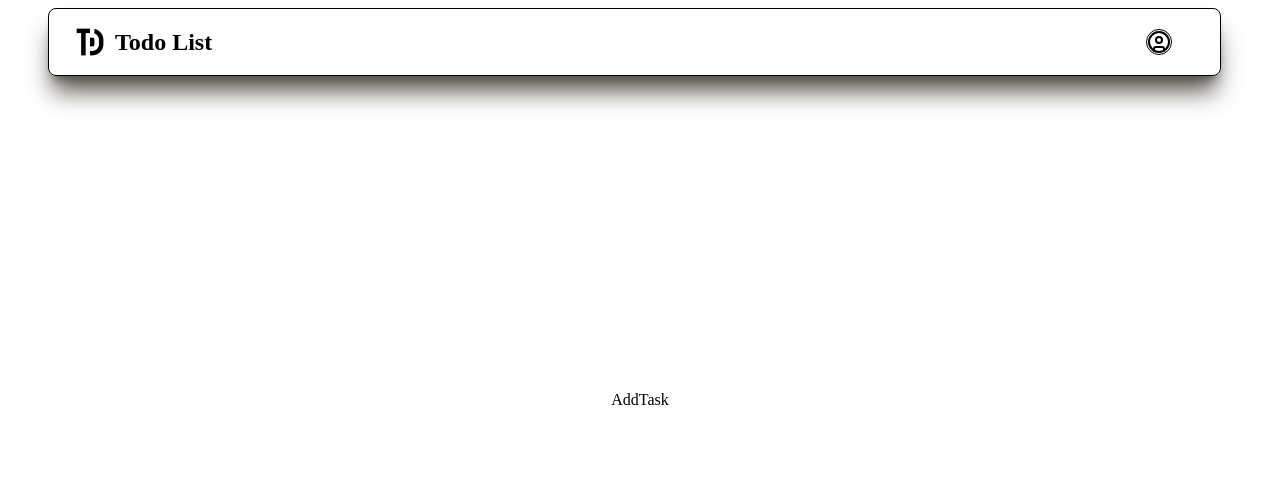
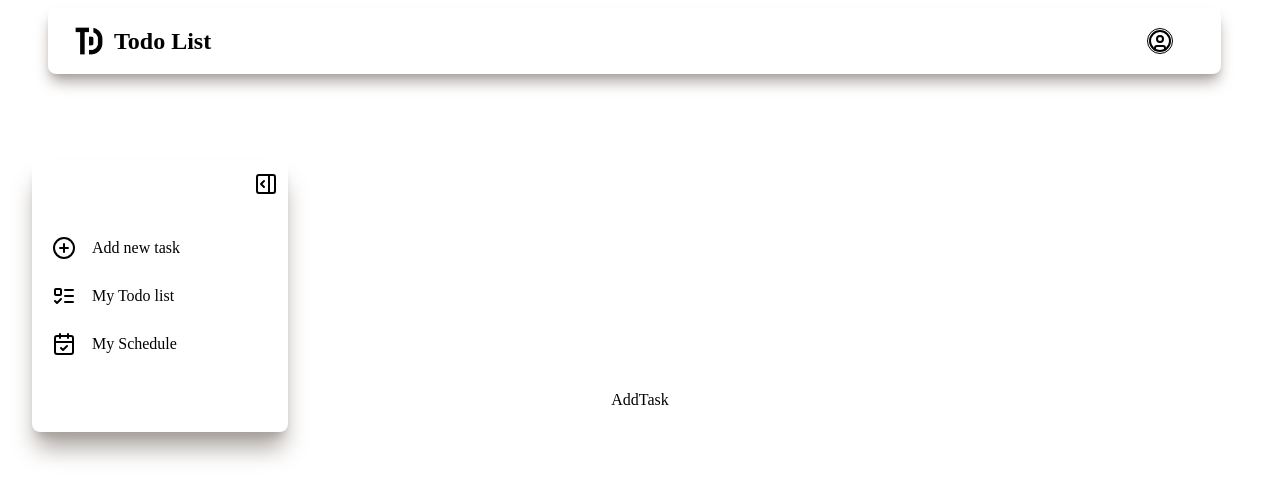
Before and after one commit to AinaElie/App_todo_list_preprod, a Next.js app: page /home/addTask in a window 1280 px wide. Shown: the top 500 px of the page. Built offline with nearby package versions, Linux system fonts and the light colour scheme; no server answers.

Commit message:
feat: add menu sidebar

```diff
--- /dev/null
+++ b/app/components/Menu.tsx
@@ -0,0 +1,44 @@
+"use client";
+
+import { useState } from "react";
+import SideBar from "./layout/SideBar";
+
+export default function Menu() {
+  const [isOpen, setOpen] = useState(false);
+
+  const OnClick = () => {
+    setOpen(!isOpen);
+  };
+
+  return (
+    <div
+      className={`shadow-xl shadow-stone-400 fixed left-8 top-40 overflow-hidden py-8 rounded-lg transition-all ${
+        isOpen == true ? "w-14" : "w-1/5"
+      }`}
+    >
+      <button
+        onClick={() => OnClick()}
+        className={`right-2.5 absolute top-3 transition-all cursor-pointer ${
+          isOpen == true ? "rotate-180" : "rotate-0"
+        }`}
+      >
+        <svg
+          xmlns="http://www.w3.org/2000/svg"
+          width="24"
+          height="24"
+          viewBox="0 0 24 24"
+          fill="none"
+          stroke="#000000"
+          stroke-width="2"
+          stroke-linecap="round"
+          stroke-linejoin="round"
+        >
+          <rect width="18" height="18" x="3" y="3" rx="2"></rect>
+          <path d="M15 3v18"></path>
+          <path d="m10 15-3-3 3-3"></path>
+        </svg>
+      </button>
+      <SideBar isOpen={isOpen} />
+    </div>
+  );
+}
--- a/app/components/NavBar.tsx
+++ b/app/components/NavBar.tsx
@@ -7,7 +7,7 @@ export default function NavBar() {
   const { data: session } = useSession();
 
   return (
-    <nav className="w-11/12 ml-12 flex justify-between items-center top-2 border border-black fixed shadow-xl shadow-stone-600 py-2 rounded-lg">
+    <nav className="w-11/12 ml-12 flex justify-between items-center top-2 fixed shadow-lg shadow-stone-400 py-2 rounded-lg">
       <div className="flex justify-center items-center pl-4">
         <Image src="/logo.png" alt="Logo" width={50} height={50} />
         <p className="text-2xl font-bold text-black">Todo List</p>
--- /dev/null
+++ b/app/components/layout/SideBar.tsx
@@ -0,0 +1,82 @@
+"use client";
+
+import { useRouter } from "next/navigation";
+
+export default function SideBar({ isOpen }: { isOpen: boolean }) {
+  const router = useRouter();
+
+  return (
+    <div className="w-60 py-8">
+      <button onClick={() => router.push("/home/addTask")}
+        className={`flex justify-start pl-3 items-center w-full hover:bg-stone-200 py-3 rounded-lg cursor-pointer mx-2`}
+      >
+        <svg
+          xmlns="http://www.w3.org/2000/svg"
+          width="24"
+          height="24"
+          viewBox="0 0 24 24"
+          fill="none"
+          stroke-width="2"
+          stroke-linecap="round"
+          stroke-linejoin="round"
+          className="stroke-black"
+        >
+          <circle cx="12" cy="12" r="10"></circle>
+          <path d="M8 12h8"></path>
+          <path d="M12 8v8"></path>
+        </svg>
+        <p className={`pl-4 ${isOpen == true ? "invisible" : "block"}`}>
+          Add new task
+        </p>
+      </button>
+      <button onClick={() => router.push("/home/list")}
+        className={`flex justify-start pl-3 items-center w-full hover:bg-stone-200 py-3 rounded-lg cursor-pointer mx-2`}
+      >
+        <svg
+          xmlns="http://www.w3.org/2000/svg"
+          width="24"
+          height="24"
+          viewBox="0 0 24 24"
+          fill="none"
+          stroke="#000000"
+          stroke-width="2"
+          stroke-linecap="round"
+          stroke-linejoin="round"
+        >
+          <rect x="3" y="5" width="6" height="6" rx="1"></rect>
+          <path d="m3 17 2 2 4-4"></path>
+          <path d="M13 6h8"></path>
+          <path d="M13 12h8"></path>
+          <path d="M13 18h8"></path>
+        </svg>
+        <p className={`pl-4 ${isOpen == true ? "invisible" : "block"}`}>
+          My Todo list
+        </p>
+      </button>
+      <button onClick={() => router.push("/home/schedule")}
+        className={`flex justify-start pl-3 items-center w-full hover:bg-stone-200 py-3 rounded-lg cursor-pointer mx-2`}
+      >
+        <svg
+          xmlns="http://www.w3.org/2000/svg"
+          width="24"
+          height="24"
+          viewBox="0 0 24 24"
+          fill="none"
+          stroke="#000000"
+          stroke-width="2"
+          stroke-linecap="round"
+          stroke-linejoin="round"
+        >
+          <path d="M8 2v4"></path>
+          <path d="M16 2v4"></path>
+          <rect width="18" height="18" x="3" y="4" rx="2"></rect>
+          <path d="M3 10h18"></path>
+          <path d="m9 16 2 2 4-4"></path>
+        </svg>
+        <p className={`pl-4 ${isOpen == true ? "invisible" : "block"}`}>
+          My Schedule
+        </p>
+      </button>
+    </div>
+  );
+}
--- a/app/home/layout.tsx
+++ b/app/home/layout.tsx
@@ -1,5 +1,6 @@
 import { SessionProvider } from "next-auth/react";
 import NavBar from "../components/NavBar";
+import Menu from "../components/Menu";
 
 export default function RootLayout({
   children,
@@ -11,6 +12,7 @@ export default function RootLayout({
       <body>
         <SessionProvider>
           <NavBar />
+          <Menu />
           {children}
         </SessionProvider>
       </body>
```
